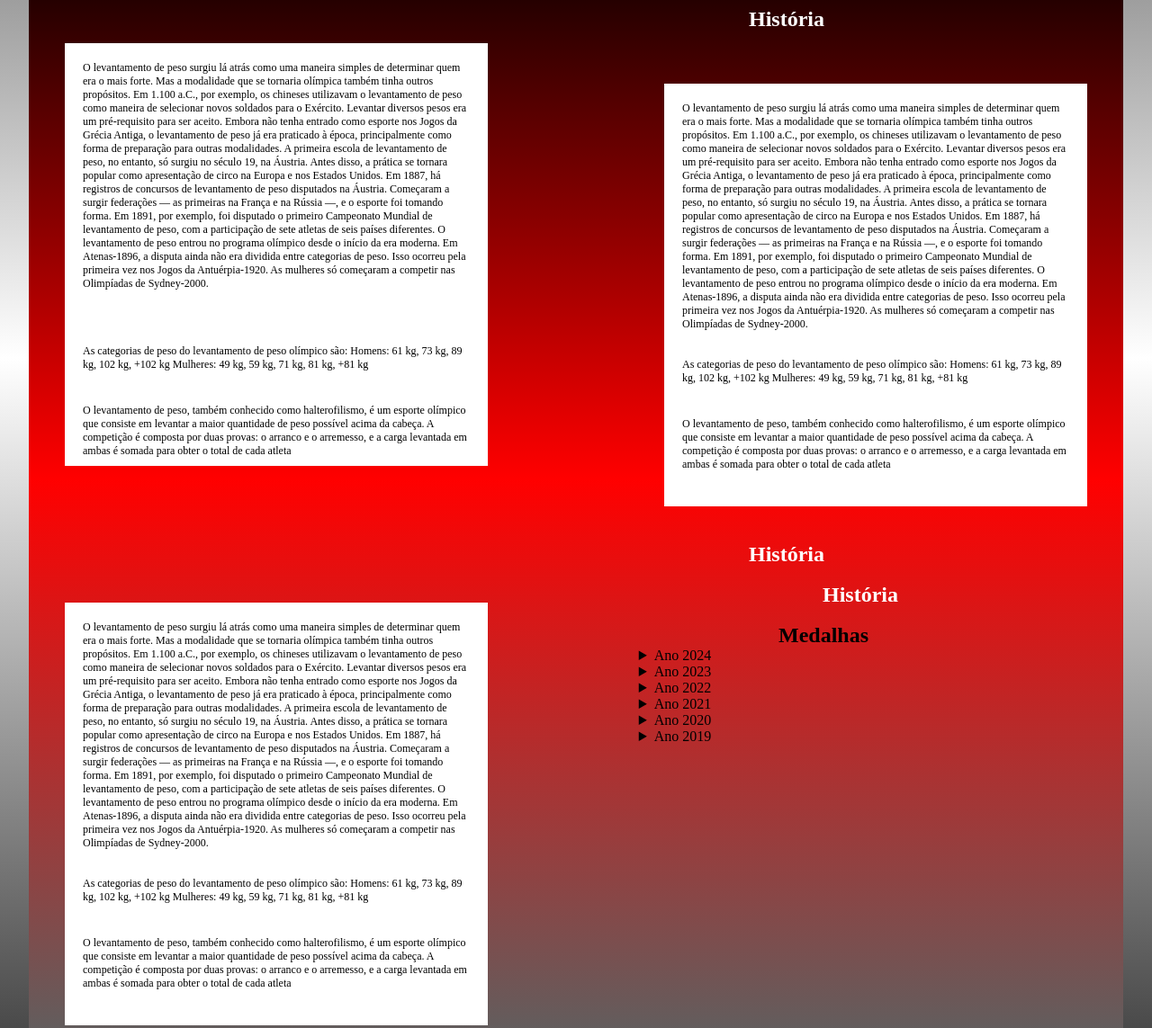
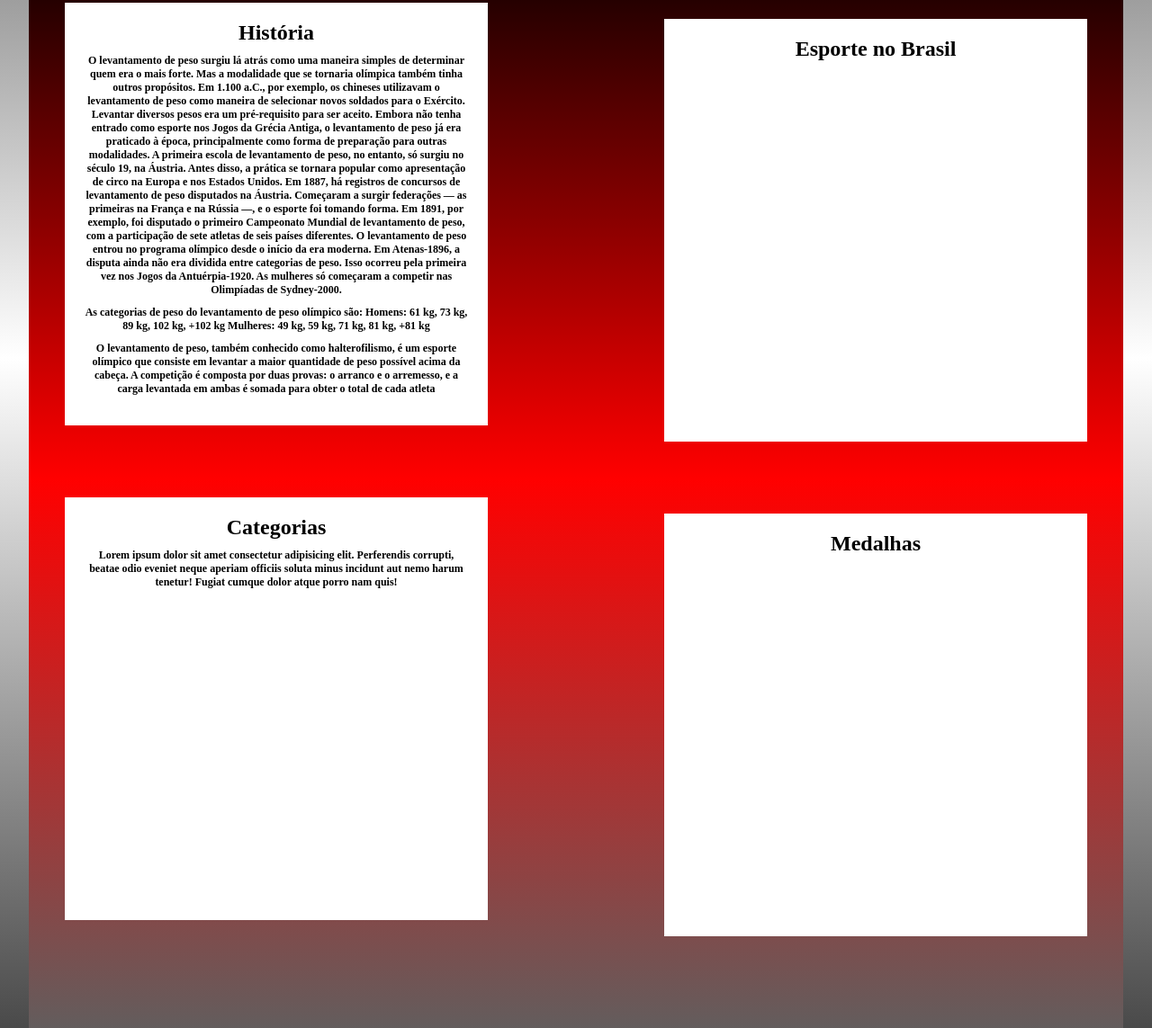
Before and after one commit to vini6161610/Levantamento_peso, a plain HTML site: page inicio/index.html in a window 1280 px wide. Shown: the part 412-1555 px from the top of the page at 90% size. Drawn offline with Linux system fonts and the light colour scheme.

Commit message:
quase lá

```diff
--- a/inicio/index.css
+++ b/inicio/index.css
@@ -104,47 +104,8 @@ details{
 
  }
  summary{
-    text-align: right;
-    margin-right: 330px;
- }
 
-
- .div{
-    background-color: #535353;
-    width: 95%;
-    background: linear-gradient(rgb(0, 0, 0),rgb(255, 0, 0),rgb(95, 95, 95));
-    max-height: 2000;
-    min-height: 1250px;
-    margin: auto;
-    margin-top: 120px;
-
-
-
-
- }
-
- .pp{
-    font-size: 12px;
- }
-
- h2{
-    color: white;
-text-align: center;
-margin-left: 250px;
- }
-
- .foto-inicio {
-    width: 1000px;
-    height: 500px;
-    margin: auto;
-    border-radius: 50px;
-    margin: 20px;
-    padding: 20px;
-
- }
- h1{color: #ffff;}
- span{
-    color: #ffffff;
+    margin-right: 350px;
  }
  .fund{
     width: 430px;
@@ -166,6 +127,76 @@ margin-left: 250px;
 
 
  }
+
+.fund3{
+    width: 430px;
+    background-color: #ffffff;
+   padding: 20px;
+   margin: 40px;
+
+   height: 430px;
+   float: left;
+}
+.fund4{
+    width: 430px;
+    background-color: #ffffff;
+   padding: 20px;
+   margin: 40px;
+
+   height: 430px;
+   float: right;
+}
+.medalha{
+position: absolute;
+right: 100%;
+
+}
+
+ .div{
+    background-color: #535353;
+    width: 95%;
+    background: linear-gradient(rgb(0, 0, 0),rgb(255, 0, 0),rgb(95, 95, 95));
+    max-height: 2000;
+    min-height: 1250px;
+    margin: auto;
+    margin-top: 120px;
+
+
+
+
+ }
+ .podio{
+   text-align: left;
+   justify-content: left;
+ }
+
+
+ .pp{
+    font-size: 12px;
+    margin-top: 10px;
+ }
+
+ h2{
+    color: rgb(0, 0, 0);
+text-align: center;
+margin-right: 500px;
+
+ }
+
+ .foto-inicio {
+    width: 1000px;
+    height: 500px;
+    margin: auto;
+    border-radius: 50px;
+    margin: 20px;
+    padding: 20px;
+
+ }
+ h1{color: #ffff;}
+ span{
+    color: #ffffff;
+ }
+
  .h2{
     text-align: left;
   margin-left: 800px;
--- a/inicio/index.html
+++ b/inicio/index.html
@@ -58,10 +58,10 @@
 
         <br>
 
-       <h2 class="h22">História</h2>
+       <h2 class="fund">História
 
        <br>
-       <div class="fund">
+
         <p class="pp">
 
         O levantamento de peso surgiu lá atrás como uma maneira simples de determinar quem era o mais forte. Mas a modalidade que se tornaria olímpica também tinha outros propósitos. Em 1.100 a.C., por exemplo, os chineses utilizavam o levantamento de peso como maneira de selecionar novos soldados para o Exército. Levantar diversos pesos era um pré-requisito para ser aceito.
@@ -72,84 +72,37 @@
 
         O levantamento de peso entrou no programa olímpico desde o início da era moderna. Em Atenas-1896, a disputa ainda não era dividida entre categorias de peso. Isso ocorreu pela primeira vez nos Jogos da Antuérpia-1920. As mulheres só começaram a competir nas Olimpíadas de Sydney-2000.
 
-        <br><br>
-            <h2>Categorias</h2>
-            <br>
+        <br>
 
        <p class="pp">  As categorias de peso do levantamento de peso olímpico são:
             Homens: 61 kg, 73 kg, 89 kg, 102 kg, +102 kg
             Mulheres: 49 kg, 59 kg, 71 kg, 81 kg, +81 kg
         </p>
-    <br><br>
+
 
     <p class="pp">O levantamento de peso, também conhecido como halterofilismo, é um esporte olímpico que consiste em levantar a maior quantidade de peso possível acima da cabeça. A competição é composta por duas provas: o arranco e o arremesso, e a carga levantada em ambas é somada para obter o total de cada atleta</p>
 
-<br><br><br><br><br>
-</div>
-<h2 class="h2">História</h2>
 
-       <br>
-       <div class="fund2">
-        <p class="pp">
-
-        O levantamento de peso surgiu lá atrás como uma maneira simples de determinar quem era o mais forte. Mas a modalidade que se tornaria olímpica também tinha outros propósitos. Em 1.100 a.C., por exemplo, os chineses utilizavam o levantamento de peso como maneira de selecionar novos soldados para o Exército. Levantar diversos pesos era um pré-requisito para ser aceito.
-
-        Embora não tenha entrado como esporte nos Jogos da Grécia Antiga, o levantamento de peso já era praticado à época, principalmente como forma de preparação para outras modalidades. A primeira escola de levantamento de peso, no entanto, só surgiu no século 19, na Áustria. Antes disso, a prática se tornara popular como apresentação de circo na Europa e nos Estados Unidos.
-
-        Em 1887, há registros de concursos de levantamento de peso disputados na Áustria. Começaram a surgir federações — as primeiras na França e na Rússia —, e o esporte foi tomando forma. Em 1891, por exemplo, foi disputado o primeiro Campeonato Mundial de levantamento de peso, com a participação de sete atletas de seis países diferentes.
-
-        O levantamento de peso entrou no programa olímpico desde o início da era moderna. Em Atenas-1896, a disputa ainda não era dividida entre categorias de peso. Isso ocorreu pela primeira vez nos Jogos da Antuérpia-1920. As mulheres só começaram a competir nas Olimpíadas de Sydney-2000.
-
-        <br><br>
-
-            <br>
-
-       <p class="pp">  As categorias de peso do levantamento de peso olímpico são:
-            Homens: 61 kg, 73 kg, 89 kg, 102 kg, +102 kg
-            Mulheres: 49 kg, 59 kg, 71 kg, 81 kg, +81 kg
-        </p>
-    <br><br>
-
-    <p class="pp">O levantamento de peso, também conhecido como halterofilismo, é um esporte olímpico que consiste em levantar a maior quantidade de peso possível acima da cabeça. A competição é composta por duas provas: o arranco e o arremesso, e a carga levantada em ambas é somada para obter o total de cada atleta</p>
-
-<br><br><br><br><br>
-</div>
-<br>
-<h2 class="h2">História</h2>
+</h2>
 
 
-       <div class="fund" >
-        <p class="pp">
+<br>
+<h2 class="fund2">Esporte no Brasil</h2>
 
-        O levantamento de peso surgiu lá atrás como uma maneira simples de determinar quem era o mais forte. Mas a modalidade que se tornaria olímpica também tinha outros propósitos. Em 1.100 a.C., por exemplo, os chineses utilizavam o levantamento de peso como maneira de selecionar novos soldados para o Exército. Levantar diversos pesos era um pré-requisito para ser aceito.
 
-        Embora não tenha entrado como esporte nos Jogos da Grécia Antiga, o levantamento de peso já era praticado à época, principalmente como forma de preparação para outras modalidades. A primeira escola de levantamento de peso, no entanto, só surgiu no século 19, na Áustria. Antes disso, a prática se tornara popular como apresentação de circo na Europa e nos Estados Unidos.
 
-        Em 1887, há registros de concursos de levantamento de peso disputados na Áustria. Começaram a surgir federações — as primeiras na França e na Rússia —, e o esporte foi tomando forma. Em 1891, por exemplo, foi disputado o primeiro Campeonato Mundial de levantamento de peso, com a participação de sete atletas de seis países diferentes.
 
-        O levantamento de peso entrou no programa olímpico desde o início da era moderna. Em Atenas-1896, a disputa ainda não era dividida entre categorias de peso. Isso ocorreu pela primeira vez nos Jogos da Antuérpia-1920. As mulheres só começaram a competir nas Olimpíadas de Sydney-2000.
+<br>
+<h2 class="fund3">Categorias
 
-        <br><br>
 
-            <br>
+      <p class="pp">Lorem ipsum dolor sit amet consectetur adipisicing elit. Perferendis corrupti, beatae odio eveniet neque aperiam officiis soluta minus incidunt aut nemo harum tenetur! Fugiat cumque dolor atque porro nam quis!</p>
 
-       <p class="pp">  As categorias de peso do levantamento de peso olímpico são:
-            Homens: 61 kg, 73 kg, 89 kg, 102 kg, +102 kg
-            Mulheres: 49 kg, 59 kg, 71 kg, 81 kg, +81 kg
-        </p>
-    <br><br>
-
-    <p class="pp">O levantamento de peso, também conhecido como halterofilismo, é um esporte olímpico que consiste em levantar a maior quantidade de peso possível acima da cabeça. A competição é composta por duas provas: o arranco e o arremesso, e a carga levantada em ambas é somada para obter o total de cada atleta</p>
-
-<br><br><br><br><br>
-</div>
-<br>
-<h2 class="h22">História</h2>
-
+    </h2>
        <br>
-       <h2 class="med">Medalhas</h2>
-
-        <details class="podio-24">
+       <h2 class="fund4">Medalhas</h2>
+<div class="medalha">
+        <details class="podio">
             <summary>Ano 2024 </summary>
                <figure>🥇 </figure>
              <figure>🥈</figure>
@@ -157,7 +110,7 @@
 
         </details>
 
-        <details class="podio-23">
+        <details class="podio">
             <summary>Ano 2023</summary>
             <figure>🥇 </figure>
              <figure>🥈</figure>
@@ -165,7 +118,7 @@
 
         </details>
 
-        <details class="podio-22">
+        <details class="podio">
             <summary>Ano 2022</summary>
             <figure>🥇 </figure>
              <figure>🥈</figure>
@@ -176,7 +129,7 @@
 
 
 
-        <details class="podio-21">
+        <details class="podio">
             <summary>Ano 2021</summary>
             <figure>🥇 </figure>
              <figure>🥈</figure>
@@ -184,21 +137,21 @@
 
         </details>
 
-        <details class="podio-20">
+        <details class="podio">
             <summary>Ano 2020</summary>
             <figure>🥇 </figure>
              <figure>🥈</figure>
              <figure>🥉</figure>
 
         </details>
-        <details class="podio-19">
+        <details class="podio">
             <summary>Ano 2019</summary>
             <figure>🥇 </figure>
              <figure>🥈</figure>
              <figure>🥉</figure>
 
         </details>
-
+   </div>
 <br>
 
 </div>
```
